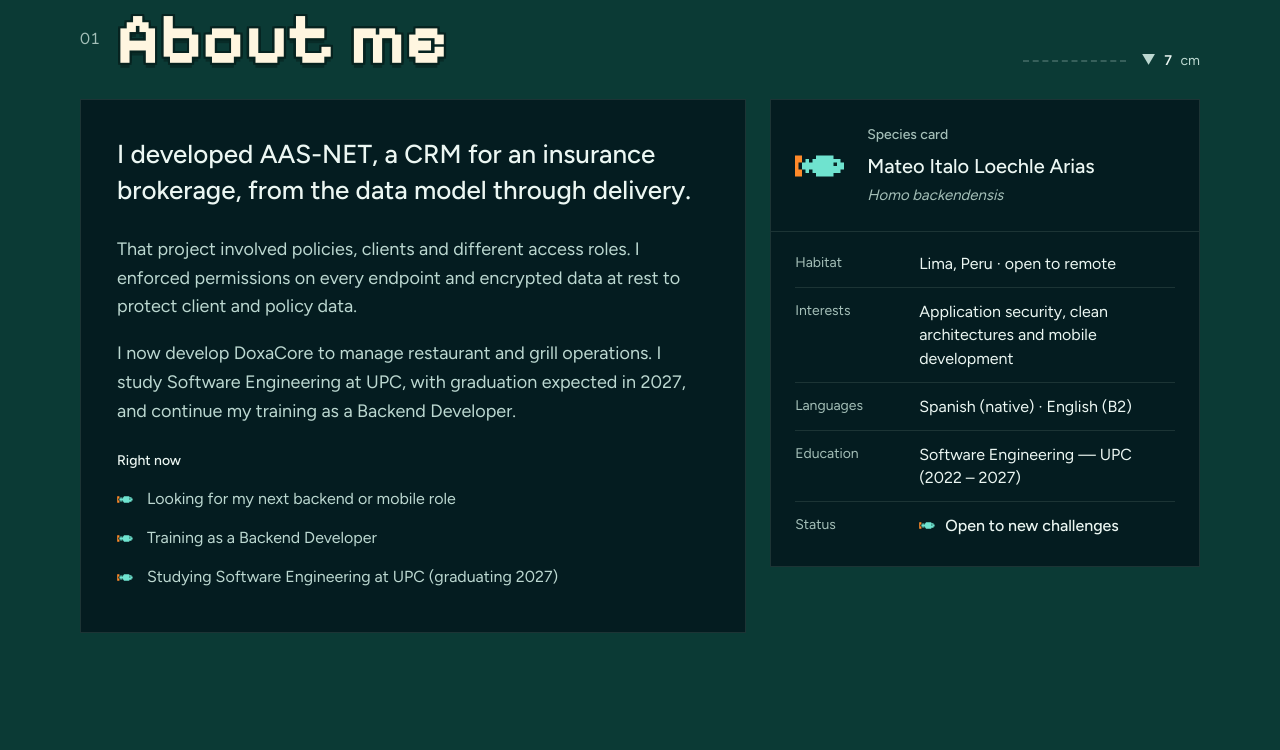
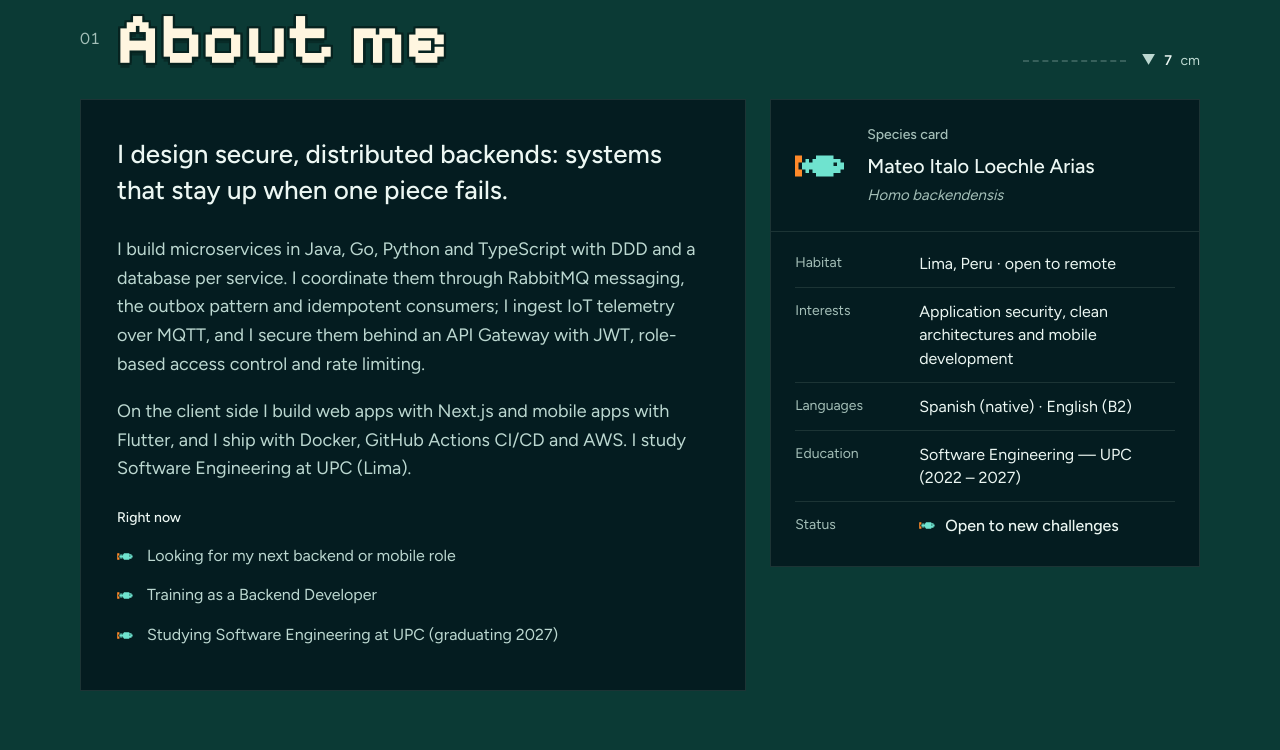
Before and after one commit to LowMathzzz/LowMathzzz.github.io, a plain HTML site: page index.html in a window 1280 px wide. Shown: the part 917-1667 px from the top of the page. Drawn offline with Linux system fonts and the light colour scheme; animation ran at ten frames a second.

Commit message:
Rewrite About copy around skills instead of projects
The About section described AAS-NET and DoxaCore, duplicating the
Projects section. It now covers backend and client-side skills:
microservices, messaging, IoT telemetry, API security and deployment.
Updated in Spanish and English.

Co-Authored-By: Claude Opus 5.5 <noreply@anthropic.com>

```diff
--- a/index.html
+++ b/index.html
@@ -128,9 +128,9 @@
       </header>
       <div class="about-grid">
         <div class="panel about-text">
-          <p class="big" data-i18n="profile.p0">Desarrollé AAS-NET, un CRM para una corredora de seguros, desde el modelo de datos hasta la entrega.</p>
-          <p data-i18n="profile.p1">En ese proyecto trabajé con pólizas, clientes y distintos roles de acceso. Apliqué permisos en cada endpoint y cifrado en reposo para proteger los datos de clientes y pólizas.</p>
-          <p data-i18n="profile.p2">Ahora desarrollo DoxaCore para gestionar la operación de restaurantes y parrillas. Estudio Ingeniería de Software en la UPC, con egreso previsto en 2027, y continúo mi formación como Backend Developer.</p>
+          <p class="big" data-i18n="profile.p0">Diseño backends seguros y distribuidos: sistemas que siguen en pie cuando una pieza falla.</p>
+          <p data-i18n="profile.p1">Construyo microservicios en Java, Go, Python y TypeScript con DDD y una base de datos por servicio. Los coordino por mensajería con RabbitMQ, patrón outbox y consumidores idempotentes; ingiero telemetría IoT por MQTT, y los protejo detrás de un API Gateway con JWT, control de acceso por roles y rate limiting.</p>
+          <p data-i18n="profile.p2">Del lado del cliente desarrollo apps web con Next.js y móviles con Flutter, y despliego con Docker, CI/CD en GitHub Actions y AWS. Estudio Ingeniería de Software en la UPC (Lima).</p>
           <h3 class="tiny" data-i18n="now.title">Ahora mismo</h3>
           <ul class="fish-list">
             <li><svg class="mini-fish" aria-hidden="true"><use href="#i-fish"/></svg><span data-i18n="now.1">Buscando mi próximo rol de backend o mobile</span></li>
--- a/js/app.js
+++ b/js/app.js
@@ -15,9 +15,9 @@ const EN = {
   'hero.open': 'Open to new opportunities', 'hero.where': 'Lima, Peru · remote or on-site', 'hero.time': 'Time in Lima',
   'hero.cta1': "Let's talk", 'hero.cta2': 'View résumé', 'hero.dive': 'Dive', 'hud.fish': 'fish',
   'hero.hint': '<b>Click or tap</b> to feed · Move the mouse fast to startle<br>Keyboard: <kbd>F</kbd> feeds · <kbd>T</kbd> knocks on the glass',
-  'profile.p0': 'I developed AAS-NET, a CRM for an insurance brokerage, from the data model through delivery.',
-  'profile.p1': 'That project involved policies, clients and different access roles. I enforced permissions on every endpoint and encrypted data at rest to protect client and policy data.',
-  'profile.p2': "I now develop DoxaCore to manage restaurant and grill operations. I study Software Engineering at UPC, with graduation expected in 2027, and continue my training as a Backend Developer.",
+  'profile.p0': 'I design secure, distributed backends: systems that stay up when one piece fails.',
+  'profile.p1': 'I build microservices in Java, Go, Python and TypeScript with DDD and a database per service. I coordinate them through RabbitMQ messaging, the outbox pattern and idempotent consumers; I ingest IoT telemetry over MQTT, and I secure them behind an API Gateway with JWT, role-based access control and rate limiting.',
+  'profile.p2': 'On the client side I build web apps with Next.js and mobile apps with Flutter, and I ship with Docker, GitHub Actions CI/CD and AWS. I study Software Engineering at UPC (Lima).',
   'now.title': 'Right now', 'now.1': 'Looking for my next backend or mobile role', 'now.2': 'Training as a Backend Developer',
   'now.4': 'Studying Software Engineering at UPC (graduating 2027)',
   'about.card': 'Species card', 'about.k1': 'Habitat', 'about.v1': 'Lima, Peru · open to remote', 'about.k2': 'Interests',
```
